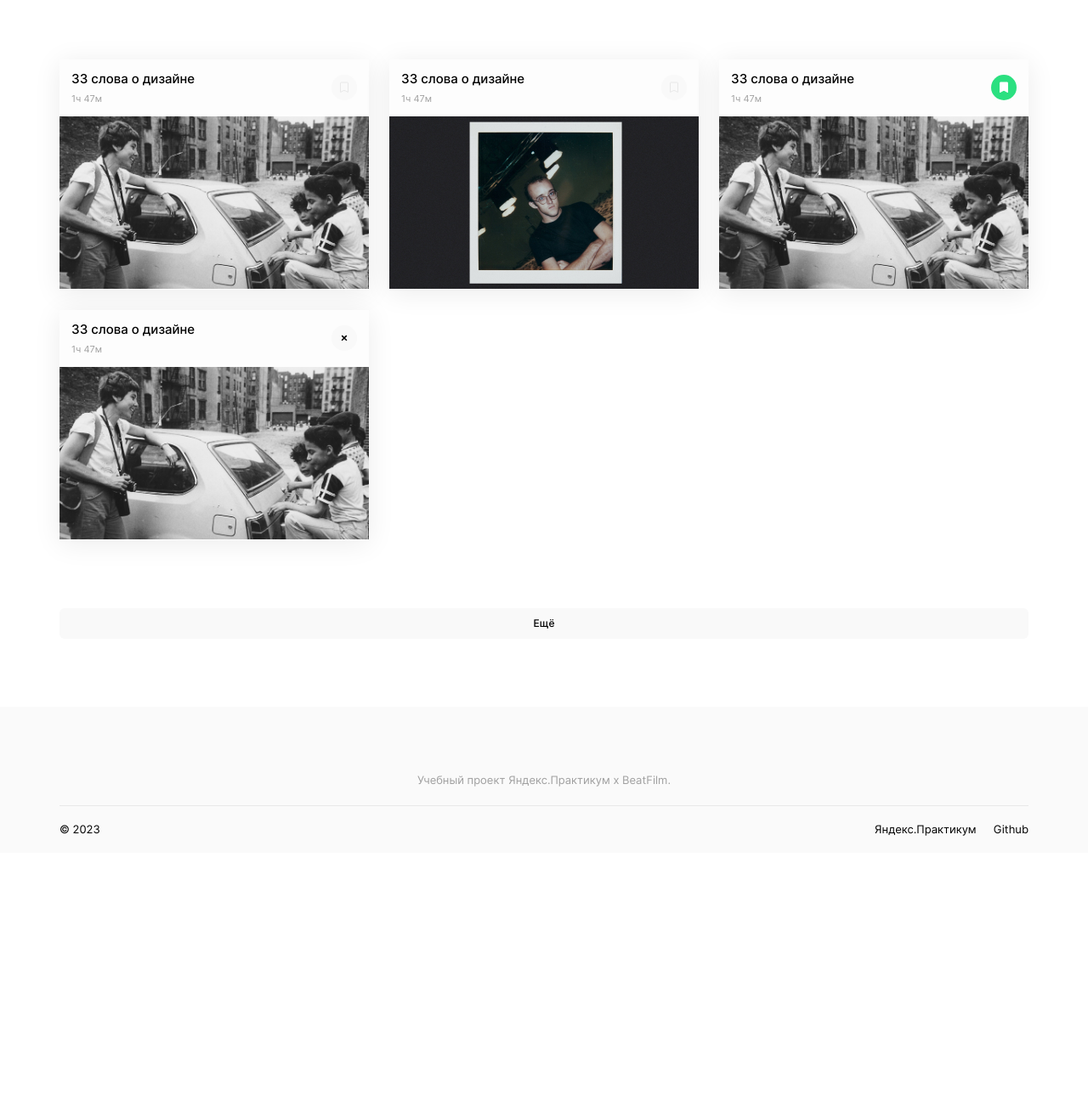
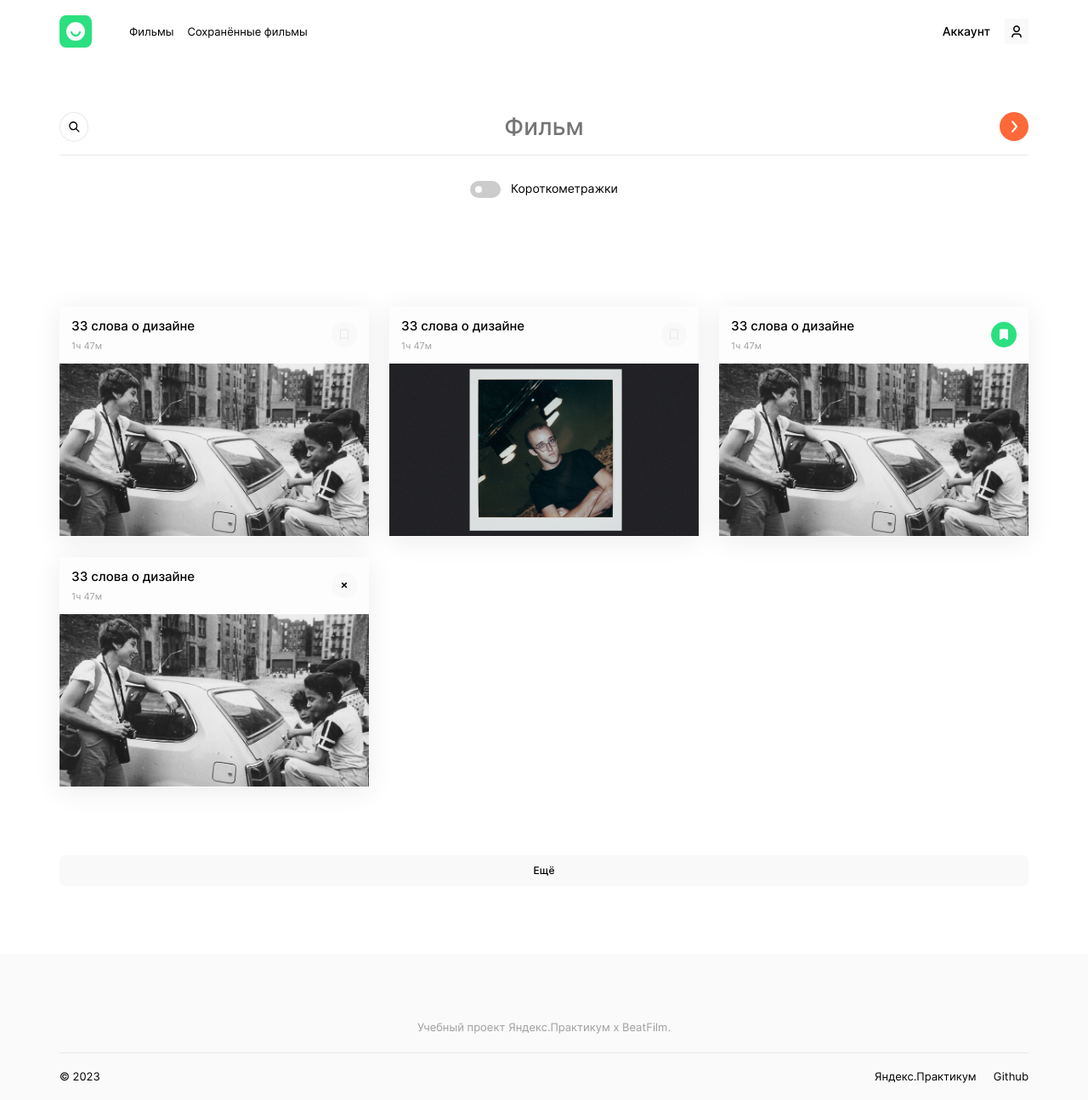
Before and after one commit to keeonezy/movies-explorer-frontend, a React (Create React App) app: page /saved-movies in a window 1280 px wide. Shown: the whole page at 85% size. Before the commit the page ends 1004 px from the top, so only its background shows below. Built offline with nearby package versions, Linux system fonts and the light colour scheme.

Commit message:
refactor components

```diff
--- a/src/components/Footer/Footer.jsx
+++ b/src/components/Footer/Footer.jsx
@@ -2,7 +2,7 @@ import "./Footer.css";
 
 function Footer() {
     return (
-        <div className="footer">
+        <footer className="footer">
             <div className="footer__container">
                 <div className="footer__info">
                     <p className="footer__title">Учебный проект Яндекс.Практикум х BeatFilm.</p>
@@ -16,7 +16,7 @@ function Footer() {
                     </div>
                 </div>
             </div>
-        </div>
+        </footer>
     )
 }
 
--- a/src/components/Header/Header.jsx
+++ b/src/components/Header/Header.jsx
@@ -5,7 +5,7 @@ import headerMenu from "../../images/header-menu.svg";
 
 function Header() {
     return (
-        <div className="header">
+        <header className="header">
             {/* <div className="header header__offer"> */}
             <div className="header__container">
                 <div className="header__container-left">
@@ -28,7 +28,7 @@ function Header() {
 
                 <img src={headerMenu} alt="" className="header__menu" />
             </div>
-        </div>
+        </header>
     )
 }
 
--- a/src/components/Login/Login.jsx
+++ b/src/components/Login/Login.jsx
@@ -15,7 +15,7 @@ function Login() {
 
                 <p className="auth__input-name">Пароль</p>
                 <div className="auth__input-design">
-                    <input type="password" className="auth__input auth__text-password" placeholder="Введите почту" required />
+                    <input type="password" className="auth__input auth__text-password" placeholder="Введите пароль" required />
                 </div>
                 <p className="auth__input-text-error">Что-то пошло не так...</p>
 
--- a/src/components/Main/Main.jsx
+++ b/src/components/Main/Main.jsx
@@ -1,17 +1,23 @@
 import "./Main.css";
+import { Header } from "../Header/Header";
 import { Promo } from "../Promo/Promo";
 import { AboutProject } from "../AboutProject/AboutProject";
 import { Techs } from "../Techs/Techs";
 import { Student } from "../Student/Student";
+import { Footer } from "../Footer/Footer";
 
 function Main() {
     return (
-        <div className="main">
-            <Promo />
-            <AboutProject />
-            <Techs />
-            <Student />
-        </div>
+        <>
+            <Header />
+            <main className="main">
+                <Promo />
+                <AboutProject />
+                <Techs />
+                <Student />
+            </main>
+            <Footer />
+        </>
     )
 }
 
--- a/src/components/Movies/Movies.jsx
+++ b/src/components/Movies/Movies.jsx
@@ -1,14 +1,18 @@
+import { Header } from "../Header/Header";
 import { SearchForm } from "../SearchForm/SearchForm";
 import { MoviesCardList } from "../MoviesCardList/MoviesCardList";
 import { Footer } from "../Footer/Footer";
 
 function Movies() {
     return (
-        <div className="main">
-            <SearchForm />
-            <MoviesCardList />
+        <>
+            <Header />
+            <main className="main">
+                <SearchForm />
+                <MoviesCardList />
+            </main>
             <Footer />
-        </div>
+        </>
     )
 }
 
--- a/src/components/Profile/Profile.jsx
+++ b/src/components/Profile/Profile.jsx
@@ -1,7 +1,10 @@
 import "./Profile.css";
+import { Header } from "../Header/Header";
 
 function Profile() {
     return (
+        <>
+            <Header />
             <div className="profile">
                 <h2 className="profile__title">Привет, Виталий!</h2>
 
@@ -20,6 +23,7 @@ function Profile() {
                 <button className="profile__button-edit">Редактировать</button>
                 <button className="profile__button-exit">Выйти из аккаунта</button>
             </div>
+        </>
     )
 }
 
--- a/src/components/Register/Register.jsx
+++ b/src/components/Register/Register.jsx
@@ -20,7 +20,7 @@ function Register() {
 
                 <p className="auth__input-name">Пароль</p>
                 <div className="auth__input-design">
-                    <input type="password" className="auth__input auth__text-password" placeholder="Введите почту" required />
+                    <input type="password" className="auth__input auth__text-password" placeholder="Введите пароль" required />
                 </div>
                 <p className="auth__input-text-error">Что-то пошло не так...</p>
 
--- a/src/components/SavedMovies/SavedMovies.jsx
+++ b/src/components/SavedMovies/SavedMovies.jsx
@@ -1,10 +1,16 @@
+import { Header } from "../Header/Header";
+import { SearchForm } from "../SearchForm/SearchForm";
+import { MoviesCardList } from "../MoviesCardList/MoviesCardList";
 import { Footer } from "../Footer/Footer";
-import { MoviesCardList } from "../MoviesCardList/MoviesCardList";
 
 function SavedMovies() {
     return (
         <>
-            <MoviesCardList />
+            <Header />
+            <main className="main">
+                <SearchForm />
+                <MoviesCardList />
+            </main>
             <Footer />
         </>
     )
```
Lines whose indentation alone changed are shown as unchanged.
